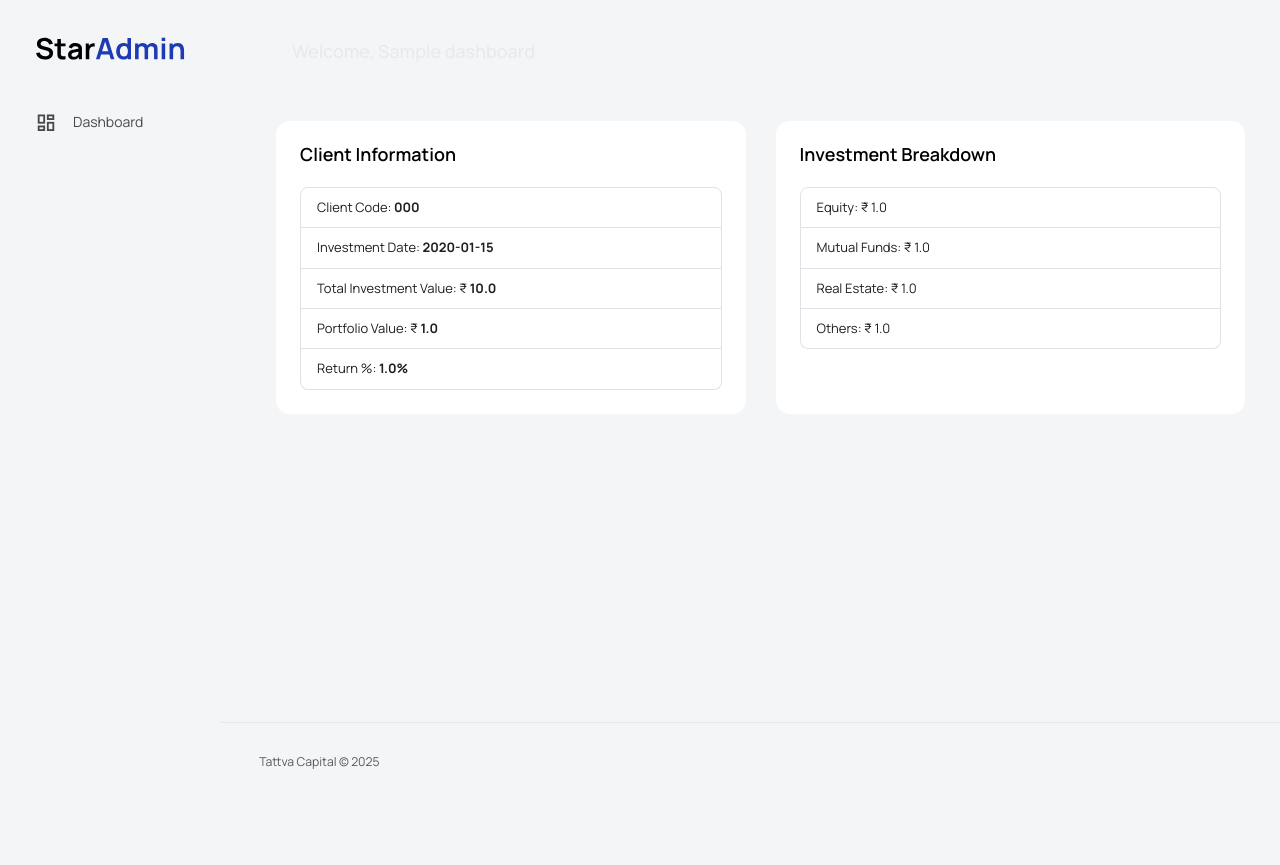
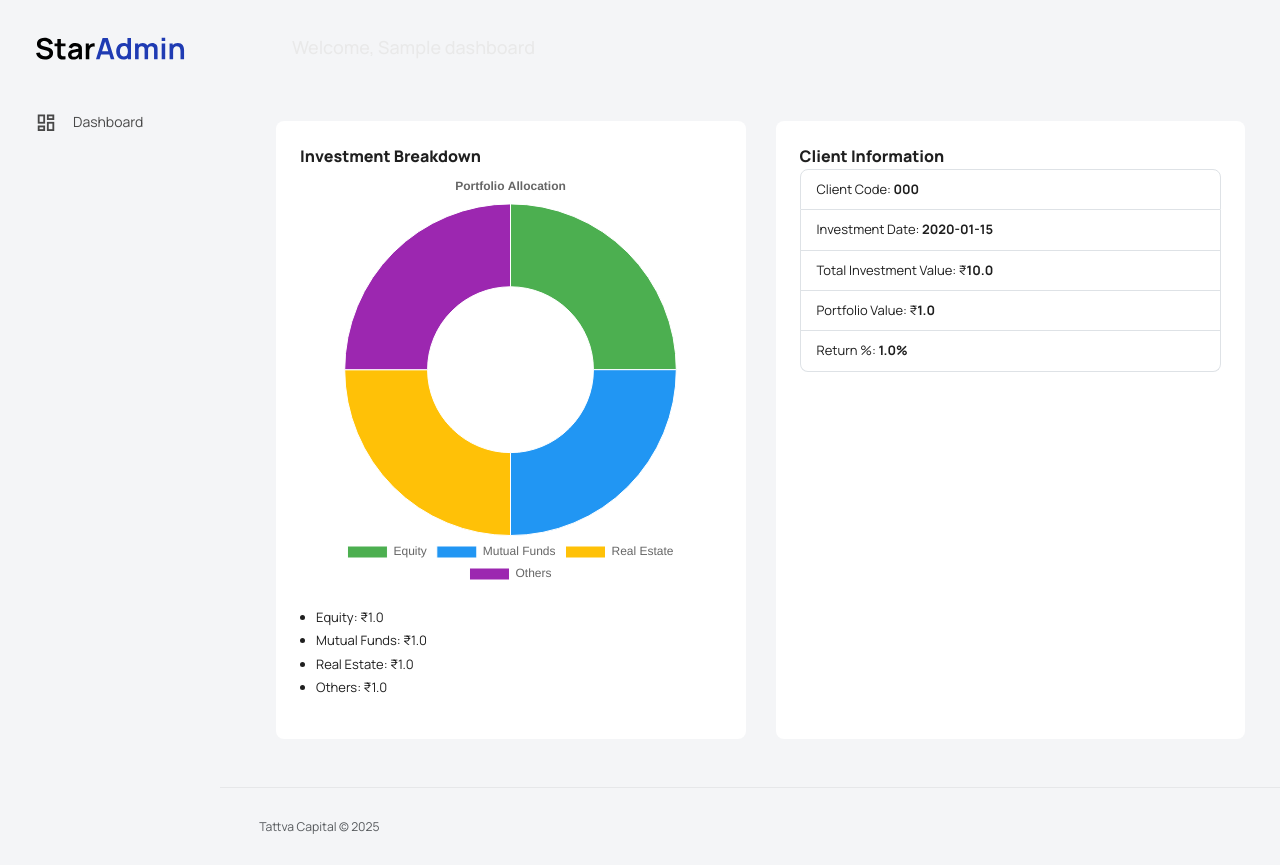
Before and after one commit to HarikaMKHS/Tattva-Capital, a Flask app: template templates/client_dashboard.html in a window 1280 px wide. Before the commit the page ends 769 px from the top, so only its background shows below. Run offline with Flask 3, Linux system fonts and the light colour scheme; the template is opened without the code that fills it: values that come from a table or form of the project are taken from there, others are empty; tables that the repository leaves empty hold one stand-in row (values such as "Sample post"); some libraries are stand-ins or nearby versions.

Commit message:
dashboard updating things

```diff
--- a/templates/client_dashboard.html
+++ b/templates/client_dashboard.html
@@ -2,25 +2,27 @@
 <html lang="en">
   <head>
     <meta charset="utf-8" />
-    <title>Client Dashboard | Tattva Capital</title>
+    <title>Tattva Capital Dashboard</title>
     <meta name="viewport" content="width=device-width, initial-scale=1" />
 
-    <!-- Bootstrap & Dashboard CSS -->
+    <!-- CSS -->
     <link rel="stylesheet" href="{{ url_for('static', filename='assets/vendors/mdi/css/materialdesignicons.min.css') }}">
     <link rel="stylesheet" href="{{ url_for('static', filename='assets/vendors/css/vendor.bundle.base.css') }}">
     <link rel="stylesheet" href="{{ url_for('static', filename='assets/css/style.css') }}">
-
     <link rel="shortcut icon" href="{{ url_for('static', filename='assets/images/favicon.png') }}" />
   </head>
+
   <body>
     <div class="container-scroller">
       <!-- Navbar -->
       <nav class="navbar default-layout col-lg-12 col-12 p-0 fixed-top d-flex flex-row">
         <div class="navbar-brand-wrapper d-flex align-items-center justify-content-center">
-          <a class="navbar-brand brand-logo" href="#"><img src="{{ url_for('static', filename='assets/images/logo.svg') }}" alt="logo"/></a>
+          <a class="navbar-brand brand-logo" href="#">
+            <img src="{{ url_for('static', filename='assets/images/logo.svg') }}" alt="logo" />
+          </a>
         </div>
         <div class="navbar-menu-wrapper d-flex align-items-center">
-          <h4 class="text-light m-3">Welcome, {{ client_data.client_name }}</h4>
+          <h4 class="text-light ms-3">Welcome, {{ client_data.client_name }}</h4>
         </div>
       </nav>
 
@@ -37,35 +39,39 @@
           </ul>
         </nav>
 
-        <!-- Main Panel -->
+        <!-- Main -->
         <div class="main-panel">
           <div class="content-wrapper">
             <div class="row">
-              <!-- Info Cards -->
+              <!-- Doughnut Chart -->
               <div class="col-md-6 grid-margin stretch-card">
-                <div class="card">
+                <div class="card card-rounded">
                   <div class="card-body">
-                    <h4 class="card-title">Client Information</h4>
-                    <ul class="list-group">
-                      <li class="list-group-item">Client Code: <b>{{ client_data.client_code }}</b></li>
-                      <li class="list-group-item">Investment Date: <b>{{ client_data.investment_date }}</b></li>
-                      <li class="list-group-item">Total Investment Value: ₹ <b>{{ client_data.total_value }}</b></li>
-                      <li class="list-group-item">Portfolio Value: ₹ <b>{{ client_data.portfolio_value }}</b></li>
-                      <li class="list-group-item">Return %: <b>{{ client_data.return_pct }}%</b></li>
-                    </ul>
+                    <h4 class="card-title card-title-dash">Investment Breakdown</h4>
+                    <canvas id="investmentChart"></canvas>
+                    <div class="mt-3">
+                      <ul>
+                        <li>Equity: ₹{{ client_data.equity }}</li>
+                        <li>Mutual Funds: ₹{{ client_data.mf }}</li>
+                        <li>Real Estate: ₹{{ client_data.re }}</li>
+                        <li>Others: ₹{{ client_data.others }}</li>
+                      </ul>
+                    </div>
                   </div>
                 </div>
               </div>
 
+              <!-- Client Info Card -->
               <div class="col-md-6 grid-margin stretch-card">
-                <div class="card">
+                <div class="card card-rounded">
                   <div class="card-body">
-                    <h4 class="card-title">Investment Breakdown</h4>
+                    <h4 class="card-title card-title-dash">Client Information</h4>
                     <ul class="list-group">
-                      <li class="list-group-item">Equity: ₹ {{ client_data.equity }}</li>
-                      <li class="list-group-item">Mutual Funds: ₹ {{ client_data.mf }}</li>
-                      <li class="list-group-item">Real Estate: ₹ {{ client_data.re }}</li>
-                      <li class="list-group-item">Others: ₹ {{ client_data.others }}</li>
+                      <li class="list-group-item">Client Code: <b>{{ client_data.client_code }}</b></li>
+                      <li class="list-group-item">Investment Date: <b>{{ client_data.investment_date }}</b></li>
+                      <li class="list-group-item">Total Investment Value: ₹<b>{{ client_data.total_value }}</b></li>
+                      <li class="list-group-item">Portfolio Value: ₹<b>{{ client_data.portfolio_value }}</b></li>
+                      <li class="list-group-item">Return %: <b>{{ client_data.return_pct }}%</b></li>
                     </ul>
                   </div>
                 </div>
@@ -83,8 +89,36 @@
       </div>
     </div>
 
-    <!-- Scripts -->
+    <!-- JS -->
     <script src="{{ url_for('static', filename='assets/vendors/js/vendor.bundle.base.js') }}"></script>
+    <script src="{{ url_for('static', filename='assets/vendors/chart.js/chart.umd.js') }}"></script>
+    <script>
+      const ctx = document.getElementById('investmentChart');
+      new Chart(ctx, {
+        type: 'doughnut',
+        data: {
+          labels: ['Equity', 'Mutual Funds', 'Real Estate', 'Others'],
+          datasets: [{
+            label: 'Investment ₹',
+            data: [
+              {{ client_data.equity }},
+              {{ client_data.mf }},
+              {{ client_data.re }},
+              {{ client_data.others or 0 }}
+            ],
+            backgroundColor: ['#4CAF50', '#2196F3', '#FFC107', '#9C27B0'],
+            borderWidth: 1
+          }]
+        },
+        options: {
+          responsive: true,
+          plugins: {
+            legend: { position: 'bottom' },
+            title: { display: true, text: 'Portfolio Allocation' }
+          }
+        }
+      });
+    </script>
     <script src="{{ url_for('static', filename='assets/js/off-canvas.js') }}"></script>
     <script src="{{ url_for('static', filename='assets/js/template.js') }}"></script>
   </body>
```
